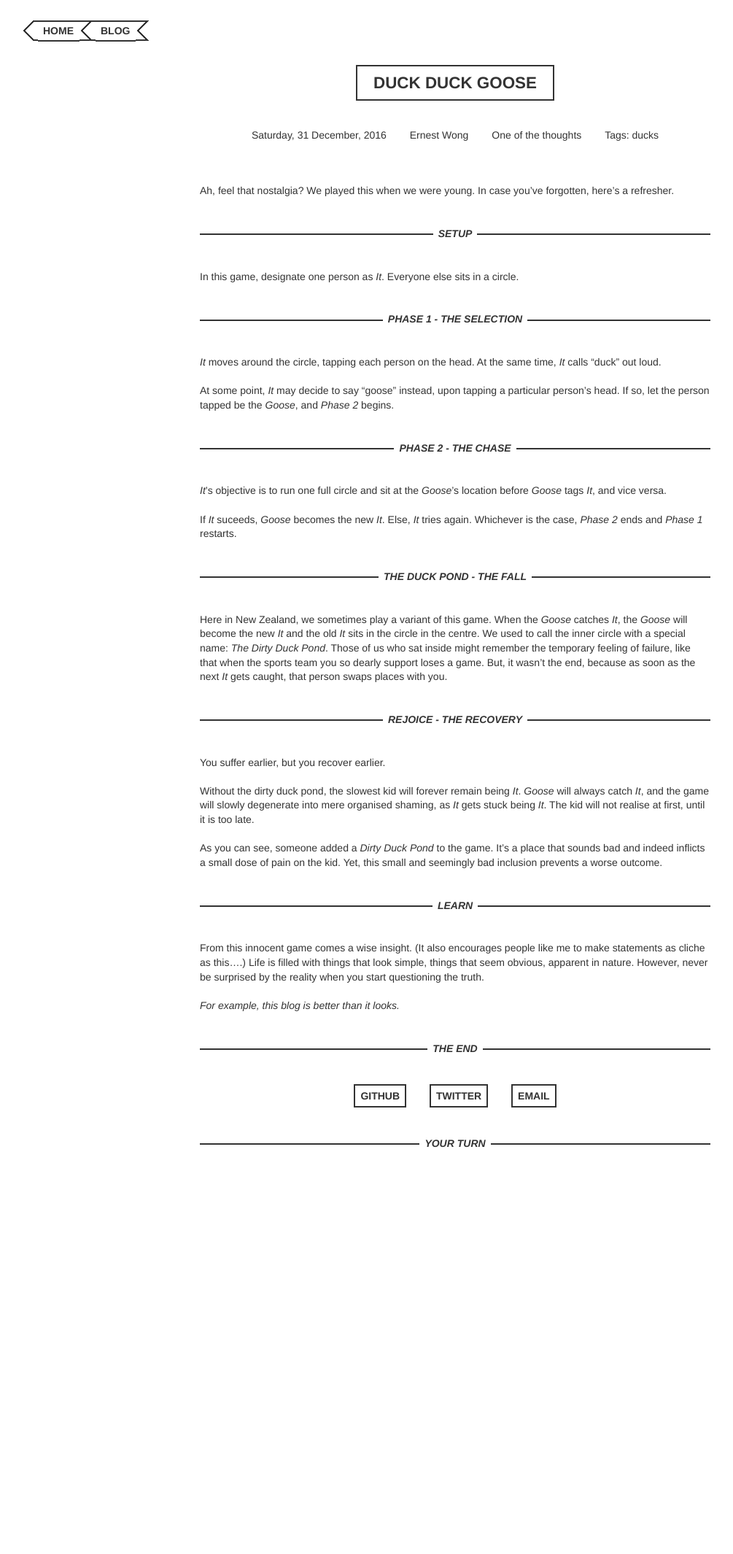
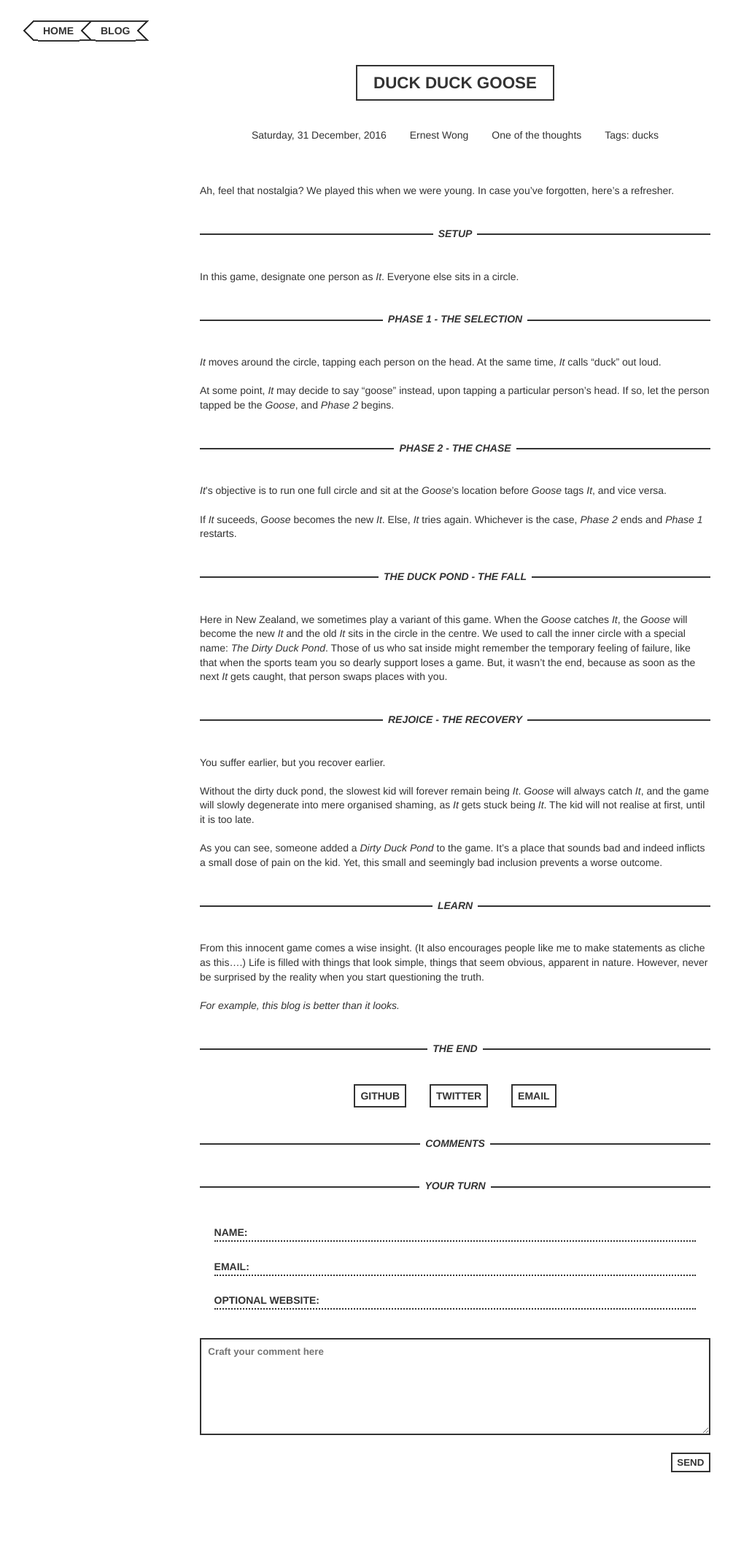
Before and after one commit to ErnWong/ErnWong.github.io, a Jekyll site: the page built from _posts/2016-12-31-duck-duck-goose.markdown, in a window 1280 px wide. Shown: the whole page at 73% size, without its empty margins (16-1021 px from the left). Built offline with Jekyll 4.4.1, drawn with Linux system fonts in a browser that asks for light colours; before the commit the page ends 1728 px from its top, so only the background shows below that.

Commit message:
Added staticman commenting feature

```diff
--- /dev/null
+++ b/_includes/comments-form.html
@@ -0,0 +1,8 @@
+<form class="comments-form" method="POST" action="https://api.staticman.net/v2/entry/ErnWong/ErnWong.github.io/master/comments">
+  <input name="options[slug]" type="hidden" value="{% include page-slug.html %}">
+  <label>Name: <input name="fields[name]" type="text" required></label>
+  <label>Email: <input name="fields[email]" type="email" required></label>
+  <label>Optional Website: <input name="fields[url]" type="url"></label>
+  <textarea name="fields[message]" placeholder="Craft your comment here" required></textarea>
+  <button type="submit">Send</button>
+</form>
--- /dev/null
+++ b/_includes/comments.html
@@ -0,0 +1,20 @@
+<div class="comments">
+  {% capture pagesluggy %}{% include page-slug.html %}{% endcapture %}
+  {% if site.data.comments[pagesluggy] %}
+    {% assign commens = site.data.comments[pagesluggy] | sort %}
+    {% for comment in comments %}
+      <img class="comment-avatar" src="https://www.gravatar.com/avatar/{{ comment[1].email }}?d=monsterid&s=100">
+      <h3>
+        {% if comment[1].url %}
+          <a rel="nofollow" href="{{ comment[1].url }}">{{ comment[1].name }}</a>
+        {% else %}
+          {{ comment[1].name }}
+        {% endif %}
+      </h3>
+      <a class="comment-date" href="#{{ forloop.index }}">{{ comment[1].date | date: "%A, %-d %B, %Y, %l:%M%P" }}</a>
+      <div class="comment-content">
+        {{ comment[1].message | markdownify }}
+      </div>
+    {% endfor %}
+  {% endif %}
+</div>
--- /dev/null
+++ b/_includes/page-slug.html
@@ -0,0 +1 @@
+{{ page.path | remove: "_posts/" | replace: "_drafts/","draft-" | remove: ".markdown"}}
--- a/_layouts/post.html
+++ b/_layouts/post.html
@@ -54,10 +54,11 @@ layout: default
     <h2>The End</h2>
     {% include social-bar.html %}
 
-    <h2>Your Turn</h2>
+    <h2>Comments</h2>
+    {% include comments.html %}
 
-    {% if site.disqus.shortname %}
-      {% include disqus_comments.html %}
-    {% endif %}
+    <h2>Your turn</h2>
+    {% include comments-form.html %}
+
   </article>
 </main>
--- a/assets/main.css
+++ b/assets/main.css
@@ -49,6 +49,26 @@ button {
 
 button:hover {
   opacity: 0.6;
+}
+
+label {
+  border-bottom: 2px dotted #333;
+  font-weight: bold;
+  text-transform: uppercase;
+  display: block;
+  margin: 1.4em;
+  display: flex;
+  align-items: baseline;
+}
+
+label input {
+  border: none;
+  margin: 0 0 0 1em;
+  padding: 0;
+  font-size: 1.5em;
+  font-weight: normal;
+  font-family: cursive;
+  flex: 1;
 }
 
 
@@ -143,6 +163,18 @@ main > *, .post-content > * {
 }
 .contactform input {
   display: block;
+}
+
+.comments-form {
+  text-align: right;
+}
+.comments-form textarea {
+  width: 100%;
+  height: 10em;
+  resize: vertical;
+  -webkit-box-sizing: border-box;
+  -moz-box-sizing: border-box;
+  box-sizing: border-box;
 }
 
 .breadcrumb ul, .fancynav {
```
Also changed, not shown: staticman.yml (added, +16 -0 lines).
